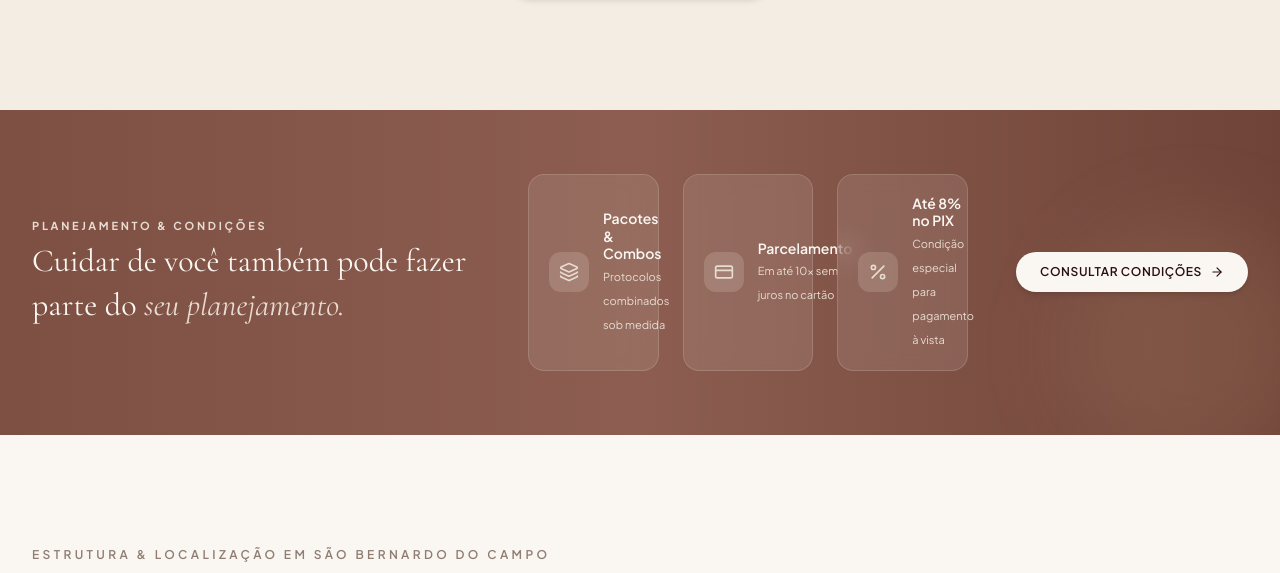
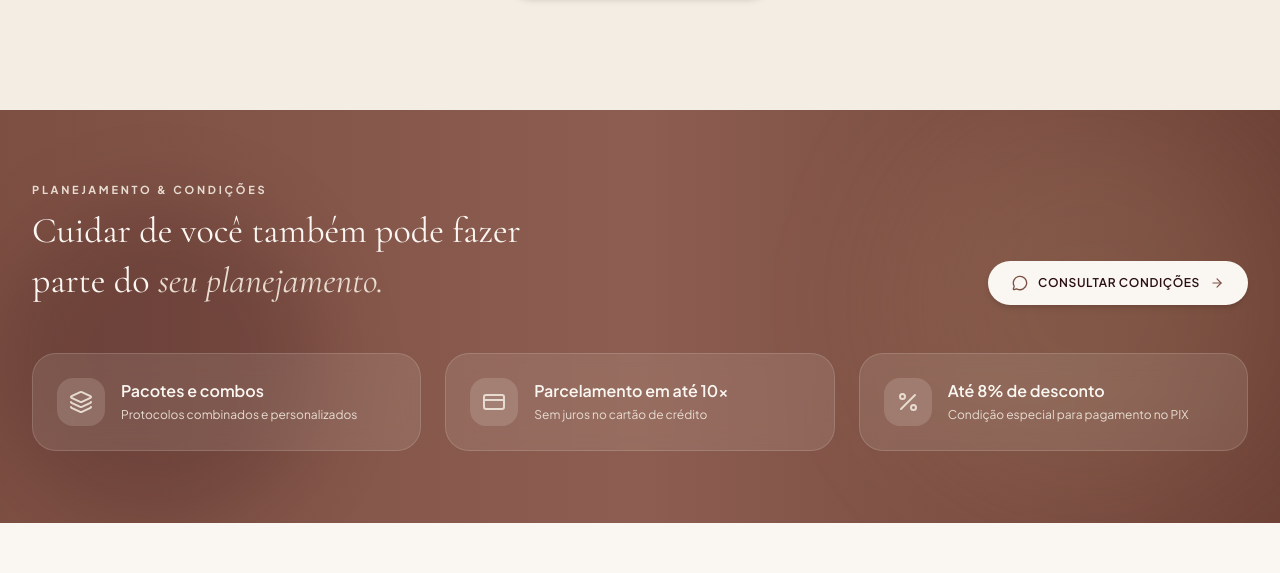
Before and after one commit to Gabrielkcomunicacoes/CBA, a React (Vite) app: page / in a window 1280 px wide. Shown: the part 9985-10558 px from the top of the page. Built offline with nearby package versions, Linux system fonts and the light colour scheme.

Commit message:
feat(facilities): enhance UI and add WhatsApp integration
Redesign the Facilities section with a modern gradient background and introduce a new call-to-action with WhatsApp support to improve user conversion.

```diff
--- a/src/components/FacilitiesSection.tsx
+++ b/src/components/FacilitiesSection.tsx
@@ -1,91 +1,89 @@
 import React from 'react';
-import { Layers, CreditCard, Percent, ArrowRight } from 'lucide-react';
+import { Layers, CreditCard, Percent, ArrowRight, MessageCircle } from 'lucide-react';
 import { getWhatsAppLink } from '../data/clinicData';
 
 export const FacilitiesSection: React.FC = () => {
   return (
-    <section id="facilidades" className="relative py-12 sm:py-16 bg-[#8C5D50] text-[#FAF7F2] overflow-hidden">
+    <section id="facilidades" className="relative py-14 sm:py-18 bg-gradient-to-r from-[#7D4F43] via-[#8C5D50] to-[#6E4237] text-[#FAF7F2] overflow-hidden">
 
       {/* Subtle organic background patterns */}
-      <div className="absolute inset-0 bg-gradient-to-r from-[#7D4F43] via-[#8C5D50] to-[#6E4237] opacity-95" />
-      <div className="absolute -right-10 -bottom-10 w-64 h-64 bg-[#C2A27A]/15 rounded-full blur-2xl pointer-events-none" />
+      <div className="absolute top-0 right-0 w-96 h-96 bg-[#C2A27A]/15 rounded-full blur-3xl pointer-events-none -z-0" />
+      <div className="absolute bottom-0 left-0 w-80 h-80 bg-[#2A0E12]/20 rounded-full blur-2xl pointer-events-none -z-0" />
 
       <div className="max-w-7xl mx-auto px-4 sm:px-6 lg:px-8 relative z-10">
 
-        {/* Main Content Row */}
-        <div className="flex flex-col lg:flex-row items-center justify-between gap-8 sm:gap-12">
-
-          {/* Left: Heading and concept */}
-          <div className="lg:max-w-md text-center lg:text-left">
-            <span className="text-[10px] sm:text-[11px] font-bold tracking-[0.25em] uppercase text-[#E8DCD1] block mb-1">
+        {/* Top Header Row with Title & CTA */}
+        <div className="flex flex-col md:flex-row md:items-end justify-between gap-6 mb-10 sm:mb-12">
+          <div className="max-w-2xl text-left">
+            <span className="text-[10px] sm:text-[11px] font-bold tracking-[0.25em] uppercase text-[#E8DCD1] block mb-2">
               Planejamento & Condições
             </span>
-            <h3 className="font-serif-luxury text-2xl sm:text-3xl lg:text-[32px] font-normal leading-snug text-[#FAF7F2]">
-              Cuidar de você também pode fazer parte do <span className="italic font-medium text-[#E8DCD1]">seu planejamento.</span>
+            <h3 className="font-serif-luxury text-2xl sm:text-3xl md:text-4xl font-normal leading-snug text-[#FAF7F2]">
+              Cuidar de você também pode fazer <br className="hidden sm:inline" />
+              parte do <span className="italic font-medium text-[#E8DCD1]">seu planejamento.</span>
             </h3>
           </div>
 
-          {/* Right: 3 Facilities Badges */}
-          <div className="grid grid-cols-1 sm:grid-cols-3 gap-4 sm:gap-6 w-full lg:w-auto flex-1">
-
-            {/* 1. Combos */}
-            <div className="bg-[#FAF7F2]/10 backdrop-blur-md p-4 sm:p-5 rounded-2xl border border-[#FAF7F2]/15 flex items-center gap-3.5 hover:bg-[#FAF7F2]/15 transition-colors">
-              <div className="w-10 h-10 rounded-xl bg-[#FAF7F2]/15 flex items-center justify-center text-[#E8DCD1] shrink-0">
-                <Layers className="w-5 h-5" />
-              </div>
-              <div>
-                <span className="text-xs sm:text-sm font-semibold text-[#FAF7F2] block leading-tight">
-                  Pacotes & Combos
-                </span>
-                <span className="text-[11px] text-[#E8DCD1]">
-                  Protocolos combinados sob medida
-                </span>
-              </div>
-            </div>
-
-            {/* 2. Parcelamento 10x */}
-            <div className="bg-[#FAF7F2]/10 backdrop-blur-md p-4 sm:p-5 rounded-2xl border border-[#FAF7F2]/15 flex items-center gap-3.5 hover:bg-[#FAF7F2]/15 transition-colors">
-              <div className="w-10 h-10 rounded-xl bg-[#FAF7F2]/15 flex items-center justify-center text-[#E8DCD1] shrink-0">
-                <CreditCard className="w-5 h-5" />
-              </div>
-              <div>
-                <span className="text-xs sm:text-sm font-semibold text-[#FAF7F2] block leading-tight">
-                  Parcelamento
-                </span>
-                <span className="text-[11px] text-[#E8DCD1]">
-                  Em até 10x sem juros no cartão
-                </span>
-              </div>
-            </div>
-
-            {/* 3. Desconto PIX */}
-            <div className="bg-[#FAF7F2]/10 backdrop-blur-md p-4 sm:p-5 rounded-2xl border border-[#FAF7F2]/15 flex items-center gap-3.5 hover:bg-[#FAF7F2]/15 transition-colors">
-              <div className="w-10 h-10 rounded-xl bg-[#FAF7F2]/15 flex items-center justify-center text-[#E8DCD1] shrink-0">
-                <Percent className="w-5 h-5" />
-              </div>
-              <div>
-                <span className="text-xs sm:text-sm font-semibold text-[#FAF7F2] block leading-tight">
-                  Até 8% no PIX
-                </span>
-                <span className="text-[11px] text-[#E8DCD1]">
-                  Condição especial para pagamento à vista
-                </span>
-              </div>
-            </div>
-
-          </div>
-
-          {/* Quick WhatsApp Link */}
           <div className="shrink-0">
             <a
               href={getWhatsAppLink('facilidades')}
               target="_blank"
               rel="noopener noreferrer"
-              className="inline-flex items-center gap-2 px-6 py-3 bg-[#FAF7F2] hover:bg-[#E8DCD1] text-[#2A0E12] rounded-full text-xs font-semibold uppercase tracking-wider transition-colors shadow-md"
+              className="inline-flex items-center gap-2.5 px-6 py-3.5 bg-[#FAF7F2] hover:bg-[#E8DCD1] text-[#2A0E12] rounded-full text-xs font-semibold uppercase tracking-wider transition-all duration-300 shadow-md hover:shadow-lg transform hover:-translate-y-0.5"
             >
+              <MessageCircle className="w-4 h-4 text-[#7D4F43]" />
               <span>Consultar condições</span>
-              <ArrowRight className="w-3.5 h-3.5" />
+              <ArrowRight className="w-3.5 h-3.5 text-[#7D4F43]" />
             </a>
+          </div>
+        </div>
+
+        {/* 3 Facilities Cards Grid - Responsive, Spacious & Non-Squishing */}
+        <div className="grid grid-cols-1 md:grid-cols-3 gap-5 sm:gap-6 items-stretch">
+
+          {/* 1. Combos */}
+          <div className="bg-[#FAF7F2]/10 backdrop-blur-md p-5 sm:p-6 rounded-2xl sm:rounded-3xl border border-[#FAF7F2]/15 flex items-center gap-4 hover:bg-[#FAF7F2]/15 transition-all duration-300 group">
+            <div className="w-12 h-12 rounded-2xl bg-[#FAF7F2]/15 flex items-center justify-center text-[#E8DCD1] group-hover:bg-[#FAF7F2] group-hover:text-[#7D4F43] transition-colors shrink-0">
+              <Layers className="w-6 h-6" />
+            </div>
+            <div className="flex-1 min-w-0">
+              <span className="text-sm sm:text-base font-semibold text-[#FAF7F2] block leading-tight mb-1">
+                Pacotes e combos
+              </span>
+              <p className="text-xs text-[#E8DCD1] leading-relaxed">
+                Protocolos combinados e personalizados
+              </p>
+            </div>
+          </div>
+
+          {/* 2. Parcelamento 10x */}
+          <div className="bg-[#FAF7F2]/10 backdrop-blur-md p-5 sm:p-6 rounded-2xl sm:rounded-3xl border border-[#FAF7F2]/15 flex items-center gap-4 hover:bg-[#FAF7F2]/15 transition-all duration-300 group">
+            <div className="w-12 h-12 rounded-2xl bg-[#FAF7F2]/15 flex items-center justify-center text-[#E8DCD1] group-hover:bg-[#FAF7F2] group-hover:text-[#7D4F43] transition-colors shrink-0">
+              <CreditCard className="w-6 h-6" />
+            </div>
+            <div className="flex-1 min-w-0">
+              <span className="text-sm sm:text-base font-semibold text-[#FAF7F2] block leading-tight mb-1">
+                Parcelamento em até 10x
+              </span>
+              <p className="text-xs text-[#E8DCD1] leading-relaxed">
+                Sem juros no cartão de crédito
+              </p>
+            </div>
+          </div>
+
+          {/* 3. Desconto PIX */}
+          <div className="bg-[#FAF7F2]/10 backdrop-blur-md p-5 sm:p-6 rounded-2xl sm:rounded-3xl border border-[#FAF7F2]/15 flex items-center gap-4 hover:bg-[#FAF7F2]/15 transition-all duration-300 group">
+            <div className="w-12 h-12 rounded-2xl bg-[#FAF7F2]/15 flex items-center justify-center text-[#E8DCD1] group-hover:bg-[#FAF7F2] group-hover:text-[#7D4F43] transition-colors shrink-0">
+              <Percent className="w-6 h-6" />
+            </div>
+            <div className="flex-1 min-w-0">
+              <span className="text-sm sm:text-base font-semibold text-[#FAF7F2] block leading-tight mb-1">
+                Até 8% de desconto
+              </span>
+              <p className="text-xs text-[#E8DCD1] leading-relaxed">
+                Condição especial para pagamento no PIX
+              </p>
+            </div>
           </div>
 
         </div>
```
